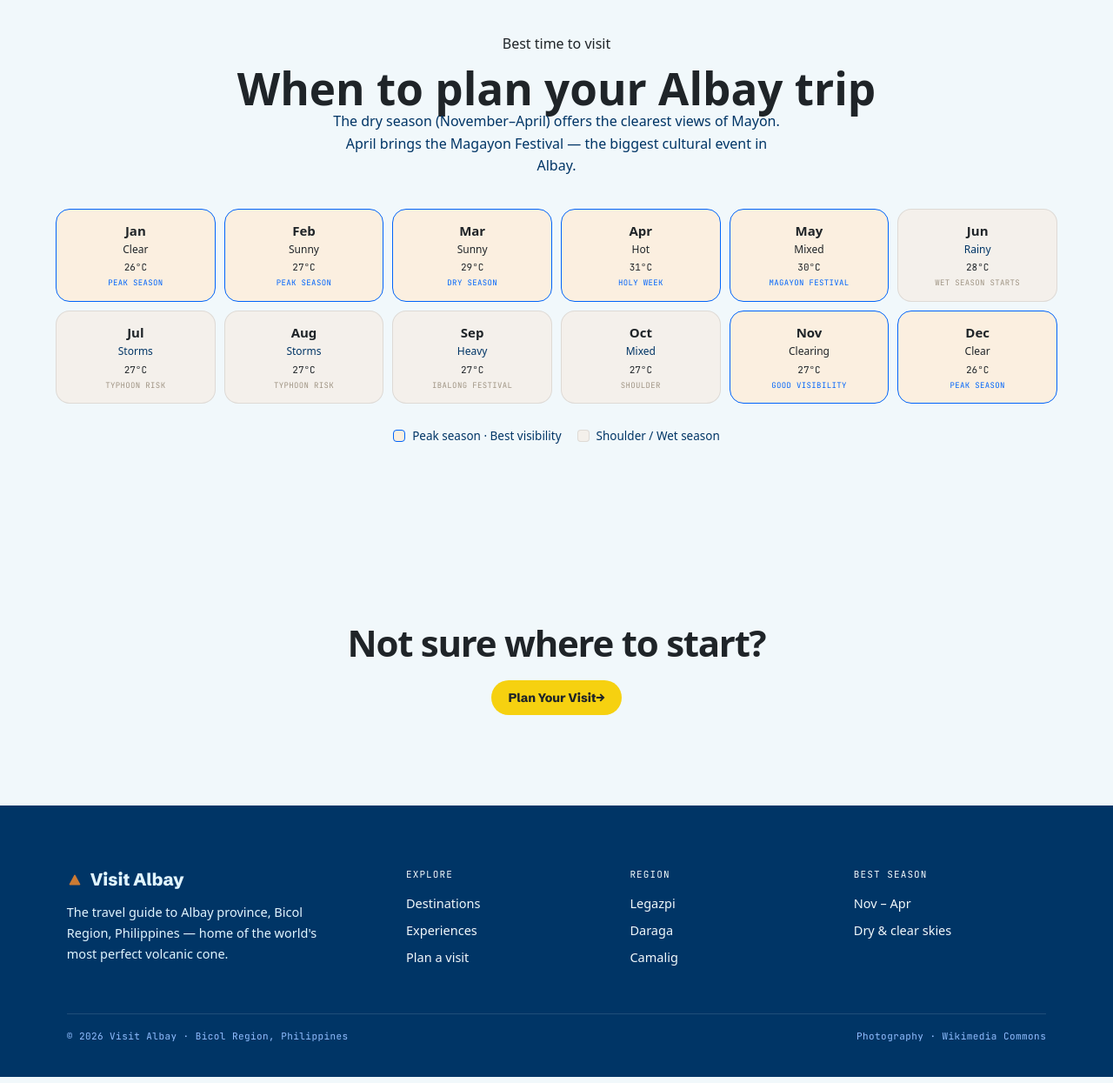
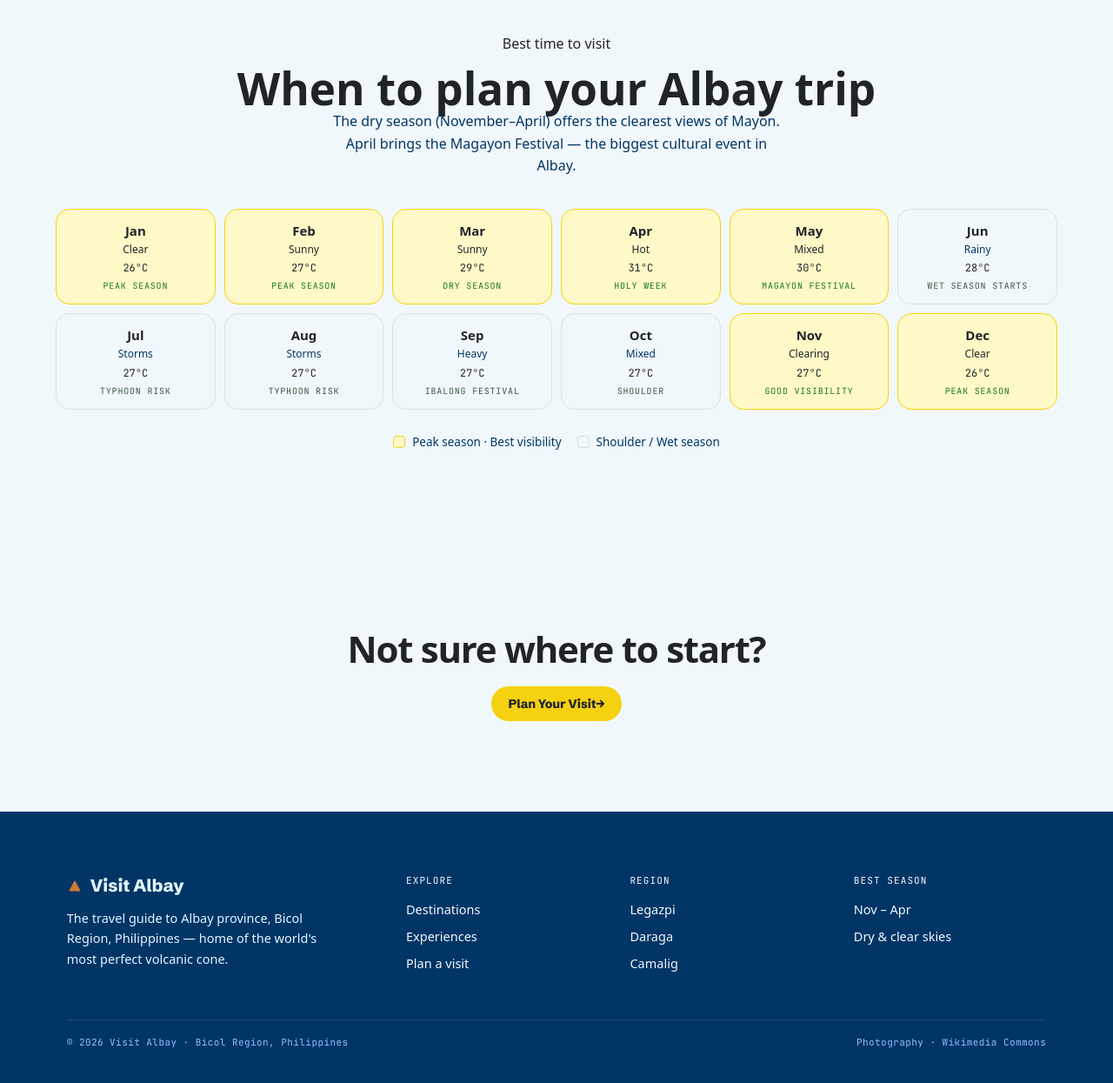
Before and after one commit to rehrabbi/visit-albay-lamp, a PHP site: page /experiences.php in a window 1280 px wide. Shown: the part 1846-3091 px from the top of the page at 87% size. Run offline with PHP 8.4, Linux system fonts and the light colour scheme; data comes from the database, SQL or seed files in the repository; data that the repository does not hold is empty; some web fonts are replaced.

Commit message:
cleaned styles

```diff
--- a/assets/css/styles.css
+++ b/assets/css/styles.css
@@ -7,9 +7,10 @@
   --accent: #0064FA;
   --blue-light: #91BEFF;
   --cyan-light: #E1F5FF;
-  --green: #5AA55A;
+  --green: #1e771e;
   --accent-dark: #003566;
   --yellow: #f6d110;
+  --yellowlite: #fff9c7;
 
   --muted: #003566;
   --soft: #f4f2e0;
@@ -211,7 +212,7 @@
 .albay-pop {
   color: var(--yellow);
   font-weight: 900;
-  font-size: 40vh;
+  font-size: 20vw;
   margin-left: 17vw;
 }
 
@@ -233,7 +234,7 @@
   bottom: max(20px, 15vh);
   width: clamp(280px, 30vw, 450px);
   padding: 0;
-  z-index: 99;
+  z-index: 3;
 }
 
 .hero p {
@@ -433,6 +434,14 @@
   border-color: var(--accent);
 }
 
+select {
+  padding: 12px 20px 12px 13px;
+}
+
+textarea{
+  resize: vertical;
+}
+
 .field-error {
   display: block;
   margin-top: 6px;
@@ -440,6 +449,12 @@
   font-size: 13px;
 }
 
+input::-webkit-outer-spin-button,
+input::-webkit-inner-spin-button {
+  -webkit-appearance: none;
+  margin: 0;
+}
+
 .stepper {
   display: grid;
   grid-template-columns: 42px 1fr 42px;
@@ -453,7 +468,7 @@
 .stepper button {
   height: 44px;
   border: 0;
-  background: var(--soft);
+  background: var(--yellowlite);
   font-size: 20px;
   cursor: pointer;
 }
@@ -2075,12 +2090,12 @@
   padding: 14px 10px;
   text-align: center;
   border: 1.5px solid rgba(36, 28, 20, .1);
-  background: #f4f0eb;
+  background: var(cream);
 }
 
 .weather-cell.peak {
-  background: #fbefe0;
-  border-color: var(--accent);
+  background: var(--yellowlite);
+  border-color: var(--yellow);
 }
 
 .weather-cell .mo {
@@ -2102,22 +2117,22 @@
 
 .weather-cell .temp {
   font-family: "JetBrains Mono", monospace;
-  font-size: 11px;
+  font-size: 12px;
   font-weight: 500;
 }
 
 .weather-cell .note {
   font-family: "JetBrains Mono", monospace;
-  font-size: 9px;
-  letter-spacing: .04em;
+  font-size: 10px;
+  letter-spacing: .08em;
   text-transform: uppercase;
-  color: #a09585;
+  color: #395845;
   margin-top: 6px;
   line-height: 1.3;
 }
 
 .weather-cell.peak .note {
-  color: var(--accent);
+  color: var(--green);
 }
 
 .weather-legend {
@@ -2143,12 +2158,12 @@
 }
 
 .weather-legend .sw.peak {
-  background: #fbefe0;
-  border: 1.5px solid var(--accent);
+  background: var(--yellowlite);
+  border: 1.5px solid var(--yellow);
 }
 
 .weather-legend .sw.off {
-  background: #f4f0eb;
+  background: var(--cream);
   border: 1.5px solid rgba(36, 28, 20, .1);
 }
 
```
